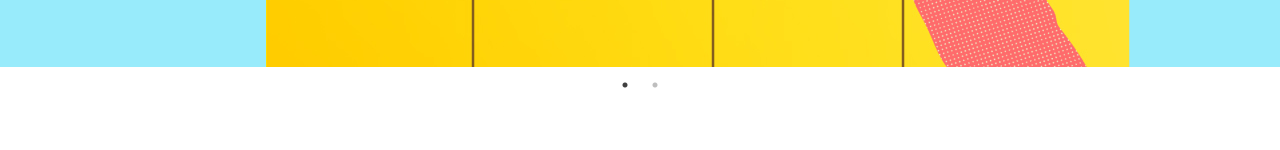
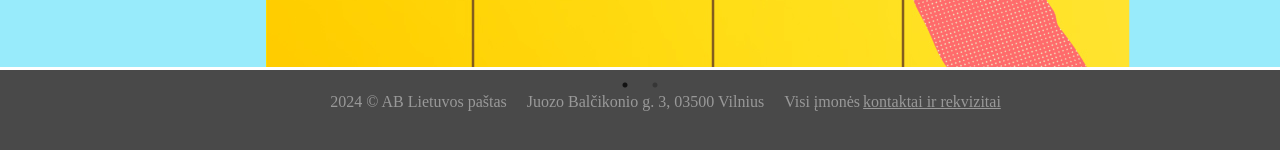
Before and after one commit to rytiscer/react-FEUA12, a React (Vite) app in the folder 3_paskaita/: page / in a window 1280 px wide. Shown: the part 840-990 px from the top of the page. Before the commit the page ends 935 px from the top, so only its background shows below. Built offline with nearby package versions, Linux system fonts and the light colour scheme.

Commit message:
Added bottom footer

```diff
--- a/3_paskaita/src/App.css
+++ b/3_paskaita/src/App.css
@@ -11,20 +11,20 @@
 .topLine img
 {
   width: 20px;
-  vertical-align: middle; /* Centruoti paveikslėlio vertikaliai */
-  display: inline-block; /* Nustatyti img kaip bloko elementą */
+  vertical-align: middle;
+  display: inline-block;
   margin-right: 5px;
 }
 
 .leftSide,
 .leftSideNav {
-  margin-right: auto; /* Pajungti dešinįjį kraštą, kad leftSide būtų kairėje */
+  margin-right: auto;
   margin-left: 250px;
 }
 
 .rightSide,
 .rightSideNav {
-  margin-left: auto; /* Pajungti kairįjį kraštą, kad rightSide būtų dešinėje */
+  margin-left: auto;
   margin-right: 250px;
 }
 
@@ -34,8 +34,8 @@
   text-decoration: none;
   color: #ccc;
   padding: 0 14px;
-  text-align: center; /* Centruoti teksto horizontaliai */
-  vertical-align: middle; /* Centruoti teksto vertikaliai */
+  text-align: center;
+  vertical-align: middle;
 }
 
 .navigation
@@ -76,3 +76,37 @@
   width: 167px;
   height: 40px;
 }
+
+
+
+
+.bottomFooter
+{
+  background-color: #494949;
+  color: #999;
+  padding-bottom: 25px;
+  width: 100%;
+  padding-left: 20px;
+  padding-right: 20px;
+  text-align: center;
+}
+
+.bottomFooter ul
+{
+  margin-left: -9px;
+  margin-bottom: 12px;
+  padding: 24px 0 20px 0;
+  position: relative;
+  list-style: none;
+
+}
+.bottomFooter li
+{
+  display: inline-block;
+  padding-left: 20px;
+}
+.bottomFooter a
+{
+  color: #999;
+  padding-left: 3px;
+}
--- a/3_paskaita/src/App.jsx
+++ b/3_paskaita/src/App.jsx
@@ -11,6 +11,7 @@ import questionLogo from "./assets/question.png";
 import searchLogo from "./assets/search.png";
 import userLogo from "./assets/user.png";
 import PhotoSlider from "./components/PhotoSlider";
+import FooterBottom from "./components/FooterBottom";
 
 function App() {
   return (
@@ -41,6 +42,9 @@ function App() {
         navButtonText="SIŲSTI SIUNTĄ"
       />
       <PhotoSlider />
+      <footer>
+        <FooterBottom />
+      </footer>
     </div>
   );
 }
--- /dev/null
+++ b/3_paskaita/src/components/FooterBottom.jsx
@@ -0,0 +1,16 @@
+const FooterBottom = () => {
+  return (
+    <div className="bottomFooter">
+      <ul>
+        <li>2024 © AB Lietuvos paštas</li>
+        <li>Juozo Balčikonio g. 3, 03500 Vilnius</li>
+        <li>
+          Visi įmonės
+          <a href="#">kontaktai ir rekvizitai</a>
+        </li>
+      </ul>
+    </div>
+  );
+};
+
+export default FooterBottom;
```
Also changed, not shown: 3_paskaita/src/components/FooterTop.jsx (added).
